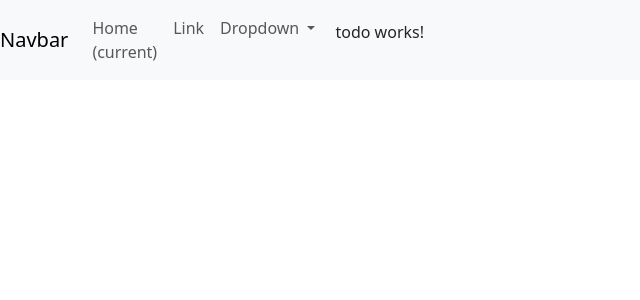
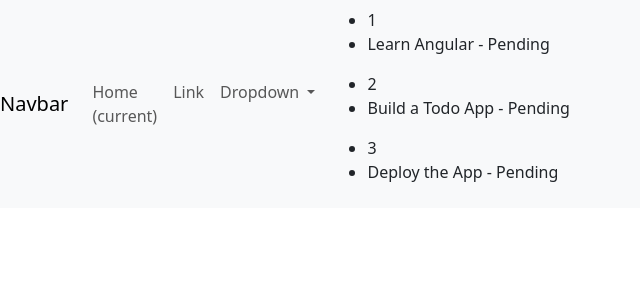
Before and after one commit to AdityaJava/angular-todo-list, an Angular app: page / in a window 1280 px wide. Shown: the top 300 px of the page, without its empty margins (0-640 px from the left). Built offline with nearby package versions, Linux system fonts and the light colour scheme.

Commit message:
feat: implement Todo component with initial todos and update template

```diff
--- a/src/app/MyComponents/todo/todo.component.html
+++ b/src/app/MyComponents/todo/todo.component.html
@@ -1 +1,6 @@
-<p>todo works!</p>
+<ul *ngFor="let todo of todos">
+    <li>{{todo.id}}</li>
+    <li>
+        {{ todo.title }} - {{ todo.active ? 'Completed' : 'Pending' }}
+    </li>
+</ul>
--- a/src/app/MyComponents/todo/todo.component.ts
+++ b/src/app/MyComponents/todo/todo.component.ts
@@ -1,4 +1,5 @@
 import { Component } from '@angular/core';
+import { Todo } from '../../Todo';
 
 @Component({
   selector: 'todo-component',
@@ -7,5 +8,13 @@ import { Component } from '@angular/core';
   styleUrl: './todo.component.css'
 })
 export class TodoComponent {
+  todos: Todo[];
+  constructor() {
+    this.todos = [
+      { id: 1, title: 'Learn Angular', desc: 'Learn Angular', active: false },
+      { id: 2, title: 'Build a Todo App', desc: 'Build a Todo App', active: false },
+      { id: 3, title: 'Deploy the App', desc: 'Deploy the App', active: false }
+    ]
+  }
 
 }
--- /dev/null
+++ b/src/app/Todo.ts
@@ -0,0 +1,13 @@
+export class Todo {
+    id: number
+    title: string
+    desc: string
+    active: boolean
+
+    constructor(id: number, title: string, desc: string, active: boolean) {
+        this.id = id;
+        this.title = title;
+        this.desc = desc;
+        this.active = active;
+    }
+}
```
